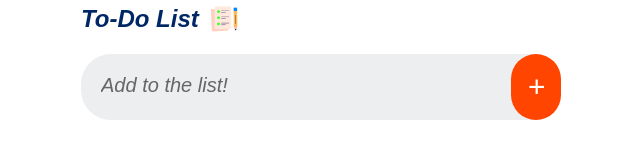
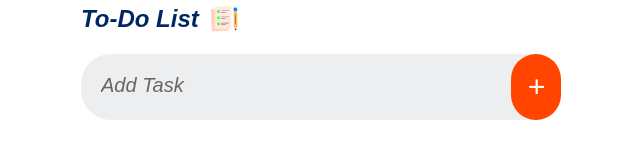
Before and after one commit to Mi01sha01/todo-list-project, a plain HTML site: page index.html in a window 1280 px wide. Shown: the part 136-294 px from the top of the page, 319-959 px from the left. Drawn offline with Linux system fonts and the light colour scheme.

Commit message:
Update index.html

```diff
--- a/index.html
+++ b/index.html
@@ -11,7 +11,7 @@
             <div class="todo-app">
                 <h2>To-Do List<img src="images/icon.png" /></h2>
                 <div class="row">
-                    <input type="text" id="input-box" placeholder="Add to the list!">
+                    <input type="text" id="input-box" placeholder="Add Task">
                     <button onclick="addTask()">+</button>
                 </div>
                 <ul id="list-container">
```
